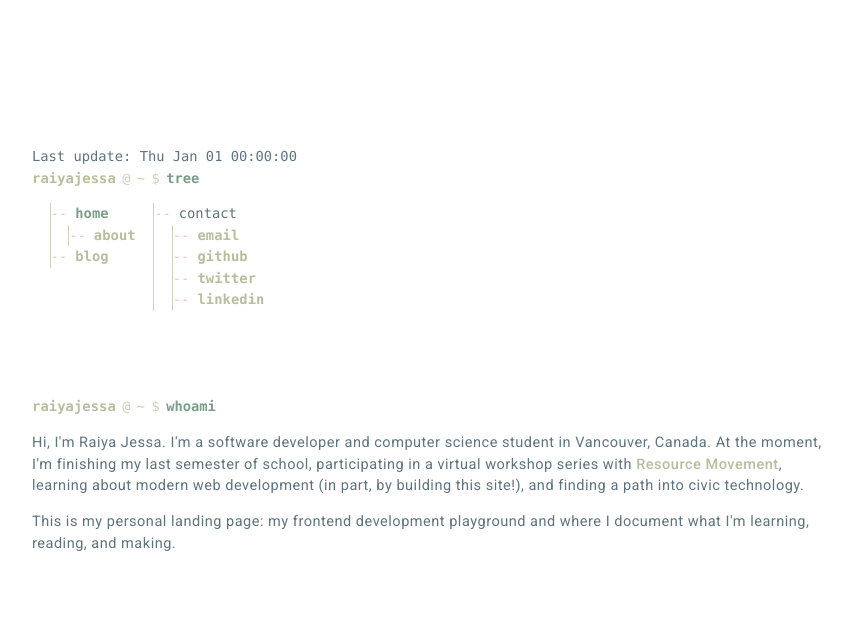
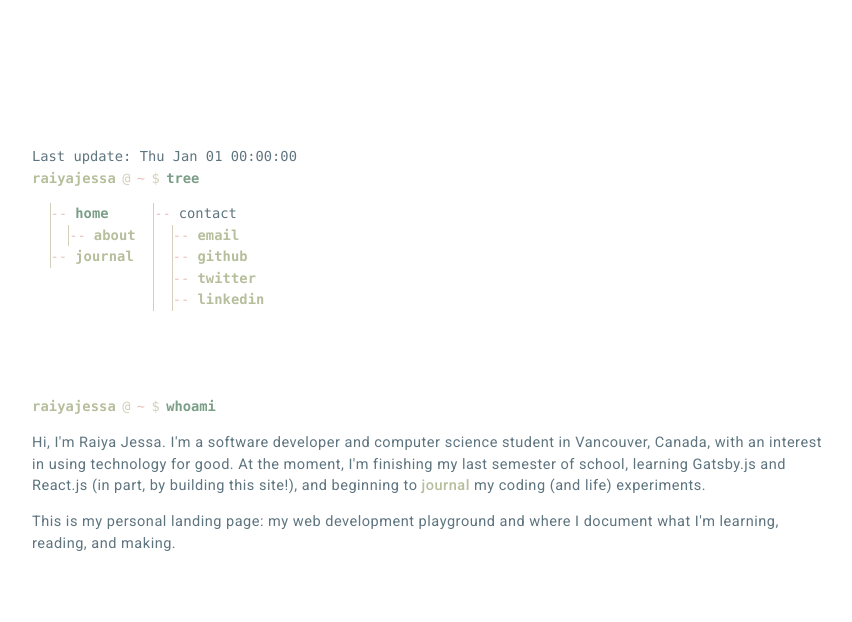
Before and after one commit to raiyaj/personal-website, a Gatsby site: page / in a window 1280 px wide. Shown: the whole page, without its empty margins (208-1060 px from the left). Built offline with nearby package versions, Linux system fonts and the light colour scheme; Gatsby itself is replaced by a stand-in of ours.

Commit message:
feat(about): update bio and parse internal links
+ rename blog -> journal

```diff
--- a/content/content.yaml
+++ b/content/content.yaml
@@ -11,11 +11,11 @@ nav:
 about:
   bio: >-
     Hi, I'm Raiya Jessa. I'm a software developer and computer science
-    student in Vancouver, Canada. At the moment, I'm finishing my last
-    semester of school, participating in a virtual workshop series with
-    <a href='https://www.resourcemovement.org'>Resource Movement</a>,
-    learning about modern web development (in part, by building this site!),
-    and finding a path into civic technology.
+    student in Vancouver, Canada, with an interest in using technology
+    for good. At the moment, I'm finishing my last semester of
+    school, learning Gatsby.js and React.js (in part, by building this
+    site!), and beginning to <a href='/journal'>journal</a> my coding
+    (and life) experiments.
 
-    This is my personal landing page: my frontend development playground
+    This is my personal landing page: my web development playground
     and where I document what I'm learning, reading, and making.
--- a/src/components/about.js
+++ b/src/components/about.js
@@ -1,7 +1,8 @@
-import React from 'react';
+import React, { useEffect } from 'react';
 import PropTypes from 'prop-types';
 import Terminal from './terminal';
 import { useTerminal } from '../hooks';
+import { smoothScroll } from '../utils';
 import content from '../../content/content.yaml';
 
 const About = ({ shouldReveal }) => {
@@ -13,6 +14,18 @@ const About = ({ shouldReveal }) => {
 
   const { bio } = content.about;
 
+  useEffect(() => {
+    const anchors = Array.from(
+      document.querySelectorAll('#about p a')
+    ).filter(a => a.host === window.location.host);
+    anchors.forEach(a => a.addEventListener(
+      'click', e => smoothScroll(e, a.attributes.href.value)
+    ));
+    return () => anchors.forEach(a => a.removeEventListener(
+      'click', e => smoothScroll(e, a.attributes.href.value)
+    ));
+  }, [bio]);
+
   return (
     <section id='about'>
       <Terminal
@@ -23,7 +36,7 @@ const About = ({ shouldReveal }) => {
       />
       <div className={showResult ? '' : 'hide'}>
         {bio.split('\n').map((paragraph, i) => (
-          <p key={i} dangerouslySetInnerHTML={{ __html: paragraph }}></p>
+          <p key={i} dangerouslySetInnerHTML={{ __html: paragraph }}/>
         ))}
       </div>
     </section>
--- a/src/components/layout.js
+++ b/src/components/layout.js
@@ -8,11 +8,11 @@ const Layout = ({ children }) => {
     // Modify external links (assume all are already mounted)
     // https://developer.mozilla.org/en-US/docs/Web/API/HTMLAnchorElement
     Array.from(document.querySelectorAll('a'))
-      .filter(anchor => anchor.host !== window.location.host)
-      .forEach(anchor => {
-        anchor.setAttribute('target', '_blank');
+      .filter(a => a.host !== window.location.host)
+      .forEach(a => {
+        a.setAttribute('target', '_blank');
         // https://mathiasbynens.github.io/rel-noopener
-        anchor.setAttribute('rel', 'noopener noreferrer');
+        a.setAttribute('rel', 'noopener noreferrer');
       });
   }, []);
 
--- a/src/components/nav.js
+++ b/src/components/nav.js
@@ -34,7 +34,7 @@ const Nav = () => {
   const treeData = [
     [
       { name: 'home', url: '/', children: [{ name: 'about' }] },
-      { name: 'blog', url: '/blog' }
+      { name: 'journal', url: '/journal' }
     ],
     [
       { name: 'contact', children: contact }
--- a/src/hooks/useTerminal.js
+++ b/src/hooks/useTerminal.js
@@ -23,7 +23,7 @@ const useTerminal = (id, animate=false) => {
   }, [animate, id, startTyping]);
 
   useEffect(() => {
-    if (showResult && dispatch) dispatch({ type: 'end', id });
+    if (showResult && dispatch) dispatch({ id, type: 'end' });
   }, [dispatch, id, showResult]);
 
   return [showResult, setShowResult, startTyping];
--- /dev/null
+++ b/src/utils/constants.js
@@ -0,0 +1 @@
+export const PADDING = 50;
--- a/src/utils/handlers.js
+++ /dev/null
@@ -1,10 +0,0 @@
-export const smoothScroll = (e, url='/') => {
-  e.preventDefault();
-  window.history.pushState(null, null, url);  // Silently change url
-  if (url.startsWith('#')) {
-    document.querySelector(url).scrollIntoView({
-      behavior: 'smooth'
-    });
-  }
-  else window.scroll({ top: 0, behavior: 'smooth' });
-};
--- a/src/utils/index.js
+++ b/src/utils/index.js
@@ -1,3 +1,18 @@
-export * from './handlers';
+import { navigate } from 'gatsby';
 
-export const PADDING = 50;
+export * from './constants';
+
+/**
+ * Smooth scroll or soft navigate to internal urls.
+ */
+export const smoothScroll = (e, url='/') => {
+  e.preventDefault();
+  window.history.pushState(null, null, url);  // Silently change url
+  if (url === '/') window.scroll({ top: 0, behavior: 'smooth' });
+  else if (url.startsWith('#')) {
+    document.querySelector(url).scrollIntoView({
+      behavior: 'smooth'
+    });
+  }
+  else navigate(url);
+};
```
Also changed, not shown: src/pages/journal.js (renamed from src/pages/blog.js).
